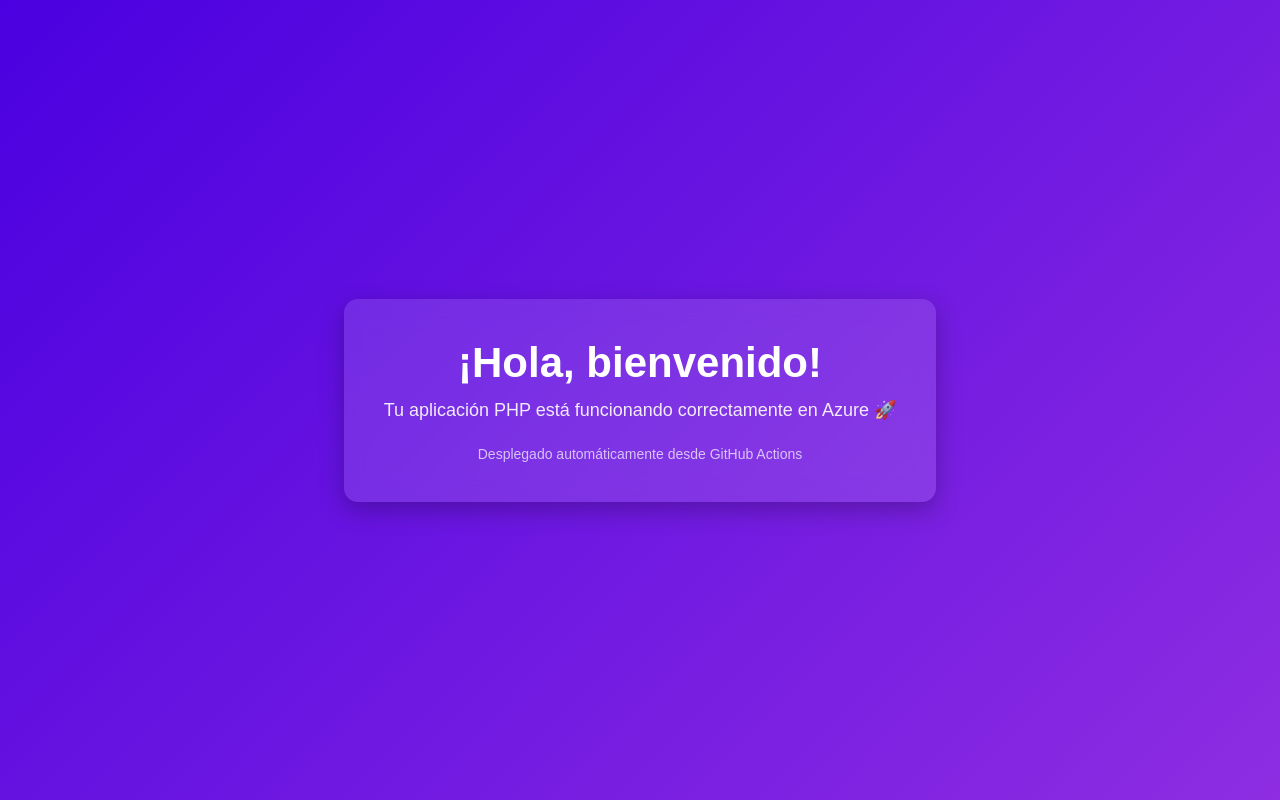
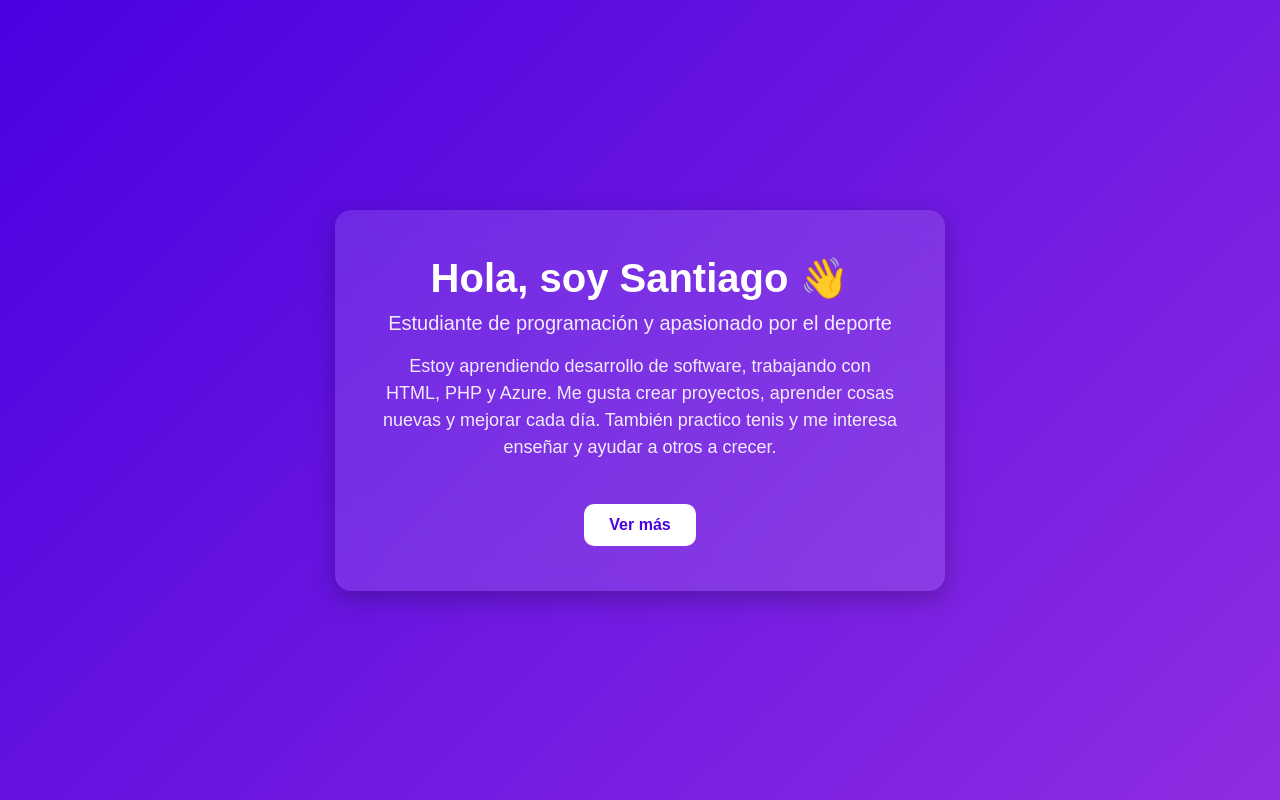
Before and after one commit to Kilito29/Trabajo-corte-2, a PHP site: page / in a window 1280 px wide. Run offline with PHP 8.4, Linux system fonts and the light colour scheme.

Commit message:
Mi presentacion personal

```diff
--- a/index.php
+++ b/index.php
@@ -3,7 +3,7 @@
 <head>
     <meta charset="UTF-8">
     <meta name="viewport" content="width=device-width, initial-scale=1.0">
-    <title>Bienvenido</title>
+    <title>Presentación - Santiago</title>
     <style>
         body {
             margin: 0;
@@ -16,38 +16,72 @@
             height: 100vh;
             text-align: center;
         }
+
         .card {
             background: rgba(255, 255, 255, 0.12);
-            padding: 40px;
-            border-radius: 14px;
-            backdrop-filter: blur(12px);
+            padding: 45px;
+            border-radius: 16px;
+            backdrop-filter: blur(14px);
             box-shadow: 0 8px 25px rgba(0,0,0,0.25);
+            max-width: 520px;
+            animation: fadeIn 0.9s ease-in-out;
         }
+
         h1 {
             margin: 0;
-            font-size: 42px;
-            font-weight: 700;
+            font-size: 40px;
+            font-weight: 800;
         }
+
+        h2 {
+            margin-top: 10px;
+            font-size: 20px;
+            font-weight: 300;
+            opacity: 0.9;
+        }
+
         p {
-            margin-top: 12px;
+            margin-top: 18px;
             font-size: 18px;
             opacity: 0.9;
+            line-height: 1.5;
         }
-        .footer {
+
+        .btn {
             margin-top: 25px;
-            font-size: 14px;
-            opacity: 0.7;
+            display: inline-block;
+            padding: 12px 25px;
+            background: white;
+            color: #4a00e0;
+            border-radius: 10px;
+            text-decoration: none;
+            font-weight: bold;
+            transition: 0.3s;
+        }
+
+        .btn:hover {
+            background: #e0e0e0;
+        }
+
+        @keyframes fadeIn {
+            from { transform: translateY(20px); opacity: 0; }
+            to { transform: translateY(0); opacity: 1; }
         }
     </style>
 </head>
 <body>
 
     <div class="card">
-        <h1>¡Hola, bienvenido!</h1>
-        <p>Tu aplicación PHP está funcionando correctamente en Azure 🚀</p>
-        <div class="footer">
-            Desplegado automáticamente desde GitHub Actions
-        </div>
+        <h1>Hola, soy Santiago 👋</h1>
+        <h2>Estudiante de programación y apasionado por el deporte</h2>
+
+        <p>
+            Estoy aprendiendo desarrollo de software, trabajando con HTML, PHP y Azure.
+            Me gusta crear proyectos, aprender cosas nuevas y mejorar cada día.
+            También practico tenis y me interesa enseñar y ayudar a otros a crecer.
+        </p>
+
+        <a class="btn" href="#" onclick="alert('Pronto habrán más secciones 😎')">Ver más</a>
     </div>
 
 </body>
```
